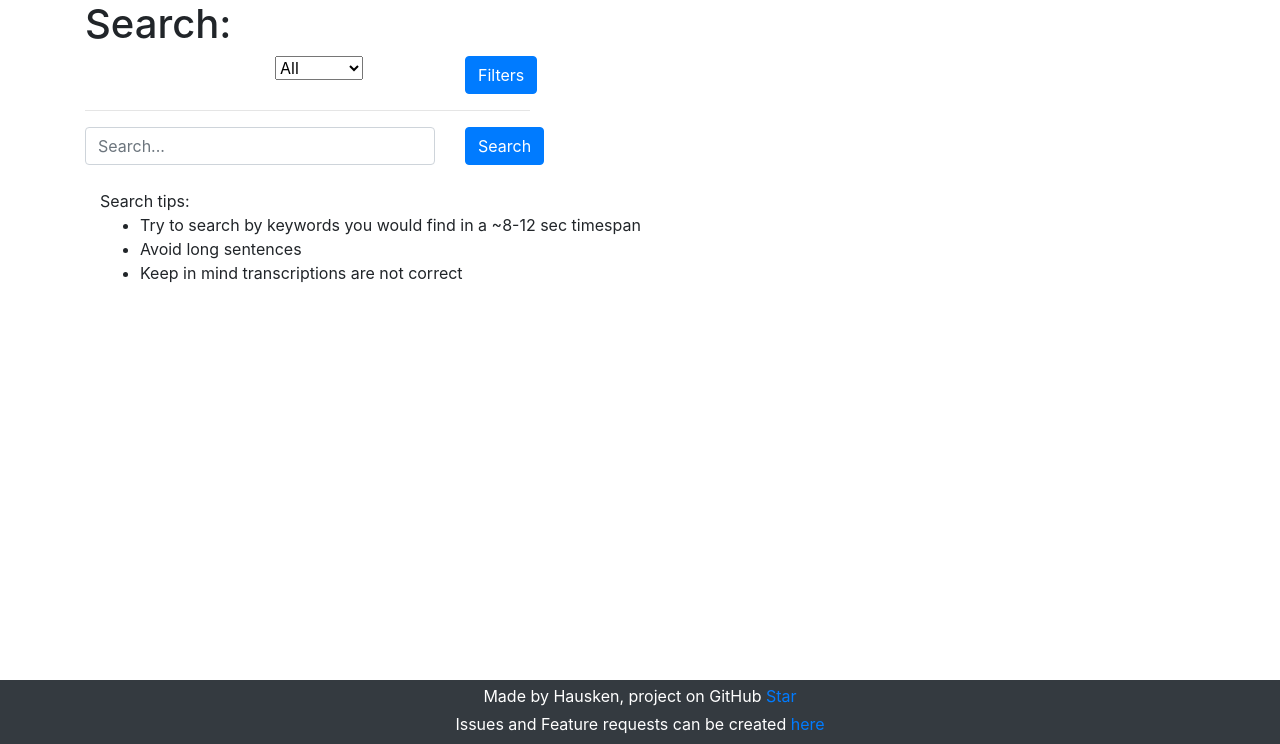
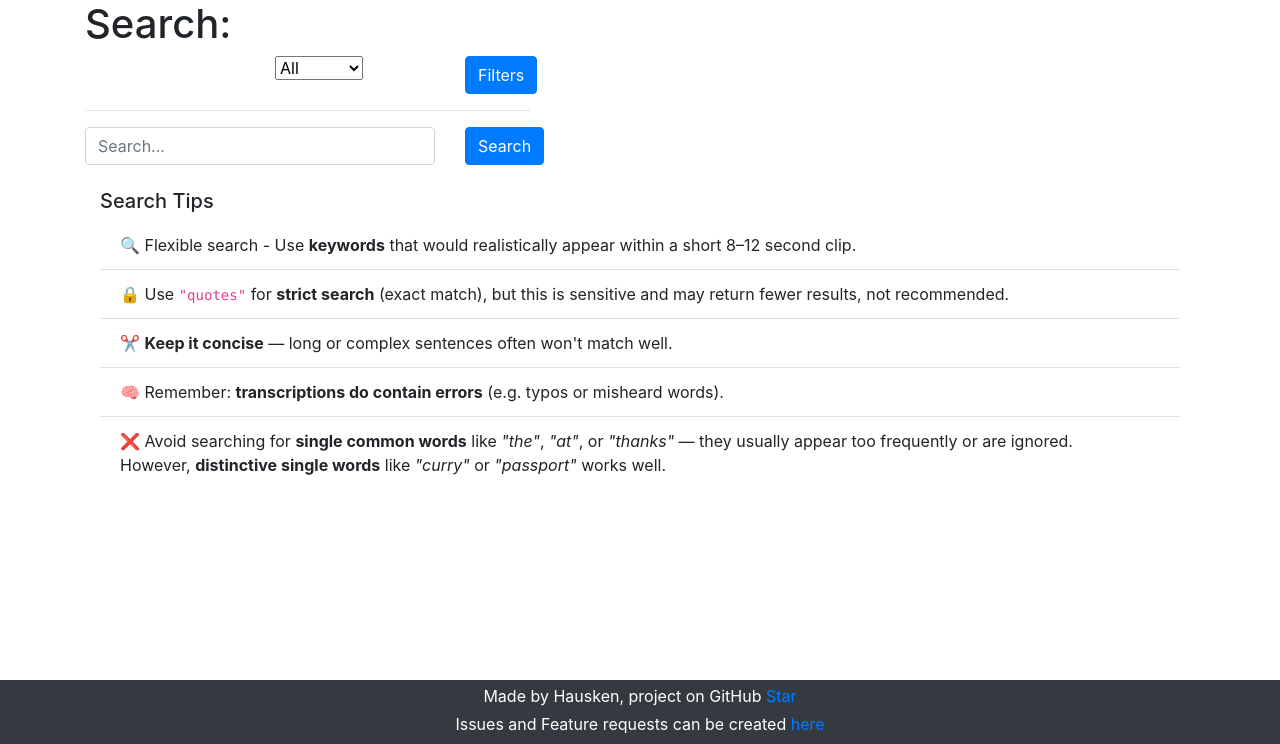
Before and after one commit to hauskens/YappR, a Python web app: template app/templates/search.html in a window 1280 px wide. Shown: the part 56-800 px from the top of the page. Run offline with Jinja, Linux system fonts and the light colour scheme; the template is opened without the code that fills it, so the values that code supplies are empty; some libraries are stand-ins or nearby versions.

Commit message:
tips on search page

```diff
--- a/app/templates/channel_edit.html
+++ b/app/templates/channel_edit.html
@@ -42,7 +42,7 @@
       {% endif %}
     {% endfor %}
     <hr>
-    <p>Videos on channel: {{ videos|length }}, Videos with audio: {{ audio_count }}, Videos with high quality transcriptions: {{ transcription_count }}</p>
+    <p>Videos on channel: {{ videos|length }}, Videos with high quality transcriptions: {{ transcription_count }}</p>
     <table class="table table-striped">
       <thead>
         <tr>
--- a/app/templates/search.html
+++ b/app/templates/search.html
@@ -3,14 +3,26 @@
   <h1>Search:</h1>
   {% include "search_module.html" %}
   <div class="container mt-4">
-    Search tips:
-    <ul>
-      <li>Try to search by keywords you would find in a ~8-12 sec timespan</li>
-      <li>Avoid long sentences</li>
-      <li>Keep in mind transcriptions are not correct</li>
+    <h5 class="fw-bold">Search Tips</h5>
+    <ul class="list-group list-group-flush">
+      <li class="list-group-item">
+        🔍 Flexible search - Use <strong>keywords</strong> that would realistically appear within a short 8–12 second clip.
+      </li>
+      <li class="list-group-item">
+        🔒 Use <code>"quotes"</code> for <strong>strict search</strong> (exact match), but this is sensitive and may return fewer results, not recommended.
+      </li>
+      <li class="list-group-item">
+        ✂️ <strong>Keep it concise</strong> — long or complex sentences often won't match well.
+      </li>
+      <li class="list-group-item">
+        🧠 Remember: <strong>transcriptions do contain errors</strong> (e.g. typos or misheard words).
+      </li>
+      <li class="list-group-item">
+      ❌ Avoid searching for <strong>single common words</strong> like <em>"the"</em>, <em>"at"</em>, or <em>"thanks"</em> — they usually appear too frequently or are ignored.
+      <br>However, <strong>distinctive single words</strong> like <em>"curry"</em> or <em>"passport"</em> works well.
+    </li>
     </ul>
   </div>
-</div>
   {% with messages = get_flashed_messages() %}
     {% if messages %}
       <div class="alert alert-danger" role="alert">
```
